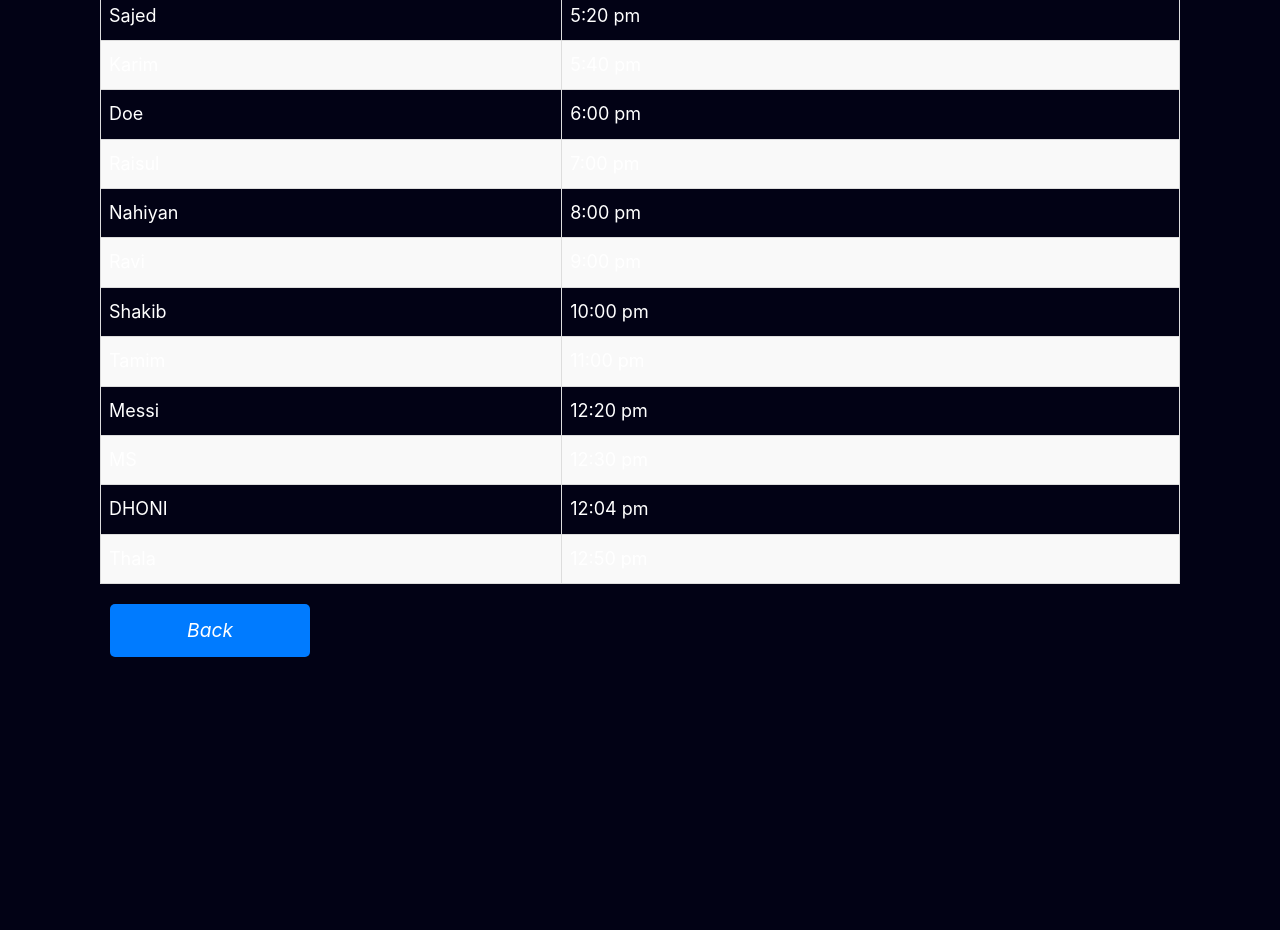
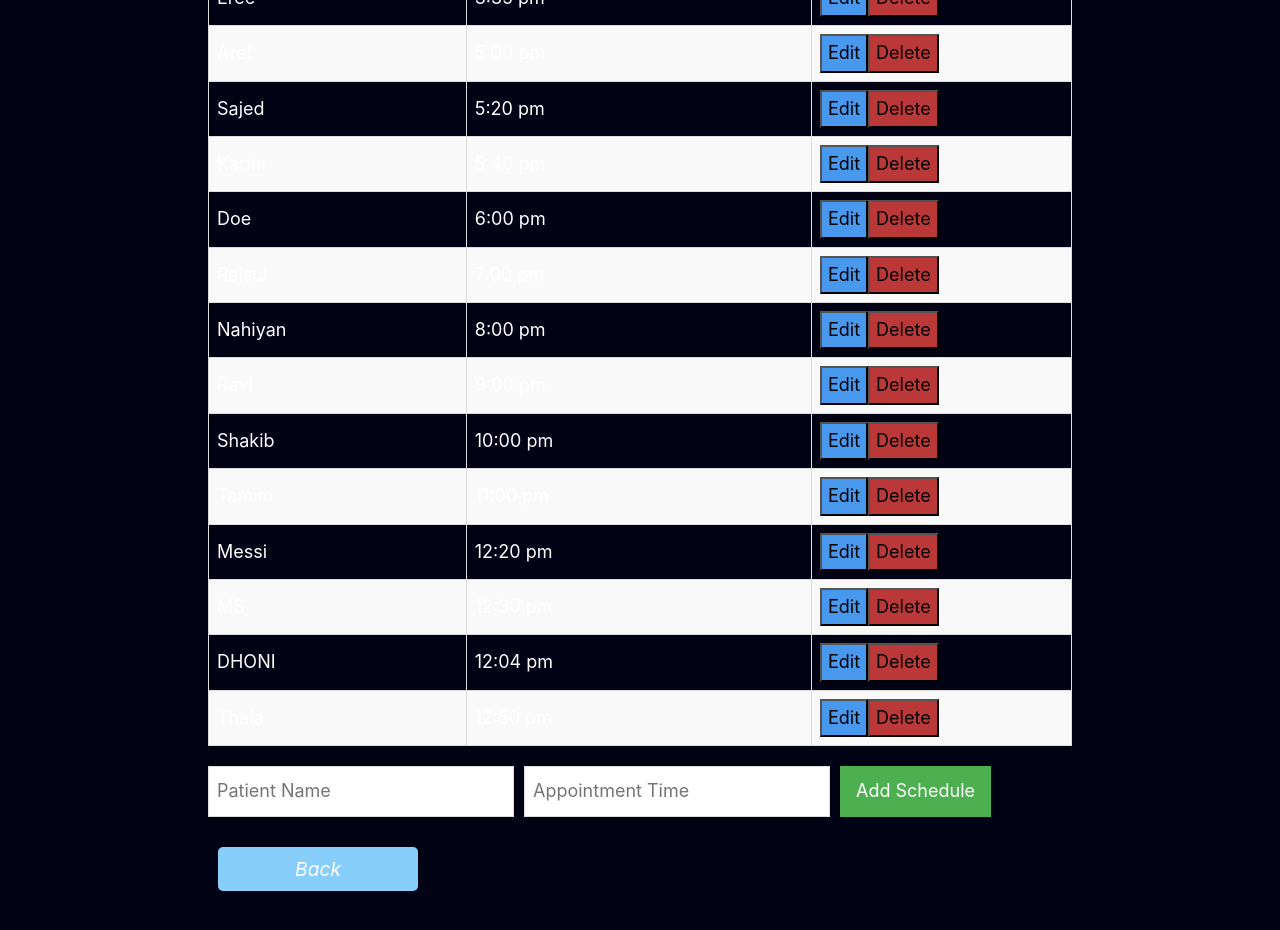
Before and after one commit to Raisulll/EyeCare_Client, a React (Create React App) app: page /schedulepage in a window 1280 px wide. Shown: the part 580-1510 px from the top of the page. Before the commit the page ends 1337 px from the top, so only its background shows below. Built offline with nearby package versions, Linux system fonts and the light colour scheme.

Commit message:
In Schedule Page functional Edit!

```diff
--- a/src/Hospital/Hospital.js
+++ b/src/Hospital/Hospital.js
@@ -121,7 +121,7 @@ const HospitalProfile = () => {
           See More
         </button>
 
-        <button className="btn add-more-btn" onClick={() => navigate("/schedulepage")}>
+        <button variant="outline-secondary"  className="btn add-more-btn" onClick={() => navigate("/schedulepage")}>
           Add
         </button>
 
--- a/src/Hospital/HospitalProfile.css
+++ b/src/Hospital/HospitalProfile.css
@@ -98,14 +98,12 @@ body{
 }
 .btn.see-more-btn {
   margin-top: 10px;
-  background-color: cadetblue;
   font-size: medium;
   font-family: 'Times New Roman', Times, serif;
 }
 
 .btn.add-more-btn{
   margin-left: 2vh;
-  background-color: cadetblue;
   font-size: medium;
   font-family: 'Times New Roman', Times, serif;
 }
--- a/src/Hospital/SchedulePage.css
+++ b/src/Hospital/SchedulePage.css
@@ -1,3 +1,68 @@
-.title{
-    margin-left: 35%;
+.schedule-page-container {
+    width: 80%;
+    margin: auto;
+    padding-top: 30px;
+  }
+
+  .title {
+    text-align: center;
+    margin-bottom: 20px;
+  }
+
+  .schedule-table {
+    width: 100%;
+    border-collapse: collapse;
+    margin-bottom: 20px;
+  }
+
+  .schedule-table th,
+  .schedule-table td {
+    border: 1px solid #ddd;
+    padding: 8px;
+  }
+
+  .schedule-table th {
+    background-color: #f2f2f2;
+    text-align: left;
+  }
+
+  .add-schedule {
+    display: flex;
+    gap: 10px;
+    margin-bottom: 20px;
+  }
+
+  .add-schedule input {
+    padding: 8px;
+    border: 1px solid #ddd;
+  }
+
+  .add-schedule button {
+    padding: 8px 16px;
+    background-color: #4caf50;
+    color: white;
+    border: none;
+    cursor: pointer;
+  }
+
+  .btn {
+    display: inline-block;
+    padding: 8px 16px;
+    background-color: #007bff;
+    color: white;
+    border: none;
+    cursor: pointer;
 }
+
+.btn.back-btn {
+    background-color:lightskyblue;
+}
+
+.btn-e{
+    background-color: #4898ee ;
+}
+
+.btn-d{
+    background-color: rgb(187, 56, 56);
+
+}
--- a/src/Hospital/SchedulePage.js
+++ b/src/Hospital/SchedulePage.js
@@ -1,12 +1,10 @@
-import React from 'react';
+import React, { useState } from 'react';
 import { useNavigate } from 'react-router-dom';
-import '../Hospital/SchedulePage.css'
- // Assuming you have a similar CSS file for Schedule Page
+import '../Hospital/SchedulePage.css';
 
 const SchedulePage = () => {
   const navigate = useNavigate();
-
-  const dummySchedule = [
+  const [schedules, setSchedules] = useState([
     { id: 1, patientName: 'Alice', appointmentTime: '10:00 am' },
     { id: 2, patientName: 'Bob', appointmentTime: '11:00 am' },
     { id: 3, patientName: 'Charlie', appointmentTime: '1:00 pm' },
@@ -27,28 +25,113 @@ const SchedulePage = () => {
     { id: 19, patientName: 'MS', appointmentTime: '12:30 pm' },
     { id: 20, patientName: 'DHONI', appointmentTime: '12:04 pm' },
     { id: 21, patientName: 'Thala', appointmentTime: '12:50 pm' },
-    // Add more schedule entries as needed
-  ];
+  ]);
+
+  const [editingSchedule, setEditingSchedule] = useState(null);
+  const [newSchedule, setNewSchedule] = useState({ patientName: '', appointmentTime: '' });
+
+  const handleEdit = (schedule) => {
+    setEditingSchedule(schedule);
+  };
+
+  const handleSave = () => {
+    setSchedules((prevSchedules) =>
+      prevSchedules.map((schedule) =>
+        schedule.id === editingSchedule.id ? editingSchedule : schedule
+      )
+    );
+    setEditingSchedule(null);
+  };
+
+  const handleDelete = (id) => {
+    setSchedules((prevSchedules) => prevSchedules.filter((schedule) => schedule.id !== id));
+  };
+
+  const handleAdd = () => {
+    setSchedules((prevSchedules) => [
+      ...prevSchedules,
+      { ...newSchedule, id: prevSchedules.length + 1 },
+    ]);
+    setNewSchedule({ patientName: '', appointmentTime: '' });
+  };
 
   return (
     <div className="schedule-page-container">
-      <h1 className='title'>All Patient Schedules</h1>
+      <h1 className="title">All Patient Schedules</h1>
       <table className="schedule-table">
         <thead>
           <tr>
             <th>Patient Name</th>
             <th>Appointment Time</th>
+            <th>Actions</th>
           </tr>
         </thead>
         <tbody>
-            {dummySchedule.map(schedule => (
+          {schedules.map((schedule) => (
             <tr key={schedule.id}>
-                <td>{schedule.patientName}</td>
-                <td>{schedule.appointmentTime}</td>
+              <td>
+                {editingSchedule && editingSchedule.id === schedule.id ? (
+                  <input
+                    type="text"
+                    value={editingSchedule.patientName}
+                    onChange={(e) =>
+                      setEditingSchedule({
+                        ...editingSchedule,
+                        patientName: e.target.value,
+                      })
+                    }
+                  />
+                ) : (
+                  schedule.patientName
+                )}
+              </td>
+              <td>
+                {editingSchedule && editingSchedule.id === schedule.id ? (
+                  <input
+                    type="text"
+                    value={editingSchedule.appointmentTime}
+                    onChange={(e) =>
+                      setEditingSchedule({
+                        ...editingSchedule,
+                        appointmentTime: e.target.value,
+                      })
+                    }
+                  />
+                ) : (
+                  schedule.appointmentTime
+                )}
+              </td>
+              <td>
+                {editingSchedule && editingSchedule.id === schedule.id ? (
+                  <button onClick={handleSave}>Save</button>
+                ) : (
+                  <button className='btn-e' onClick={() => handleEdit(schedule)}>Edit</button>
+                )}
+                <button className='btn-d' onClick={() => handleDelete(schedule.id)}>Delete</button>
+              </td>
             </tr>
           ))}
         </tbody>
       </table>
+      <div className="add-schedule">
+        <input
+          type="text"
+          placeholder="Patient Name"
+          value={newSchedule.patientName}
+          onChange={(e) =>
+            setNewSchedule({ ...newSchedule, patientName: e.target.value })
+          }
+        />
+        <input
+          type="text"
+          placeholder="Appointment Time"
+          value={newSchedule.appointmentTime}
+          onChange={(e) =>
+            setNewSchedule({ ...newSchedule, appointmentTime: e.target.value })
+          }
+        />
+        <button onClick={handleAdd}>Add Schedule</button>
+      </div>
       <button className="btn back-btn" onClick={() => navigate(-1)}>
         Back
       </button>
```
Lines whose indentation alone changed are shown as unchanged.
